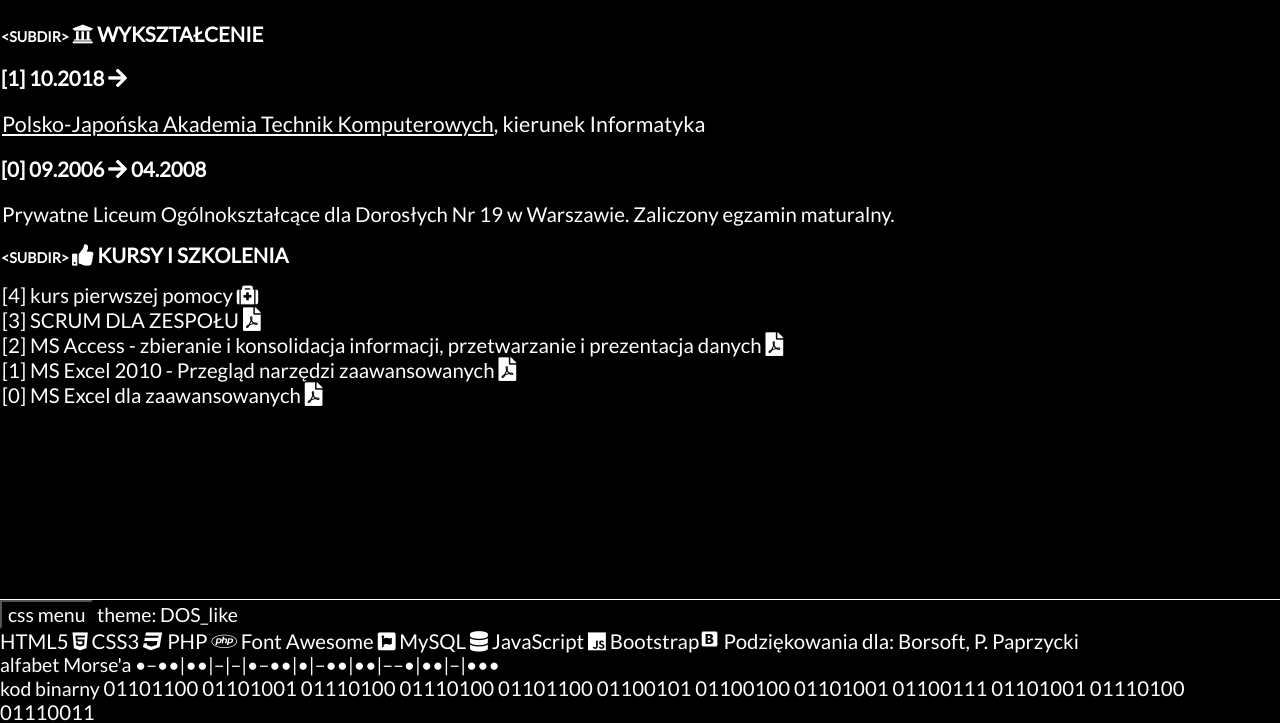
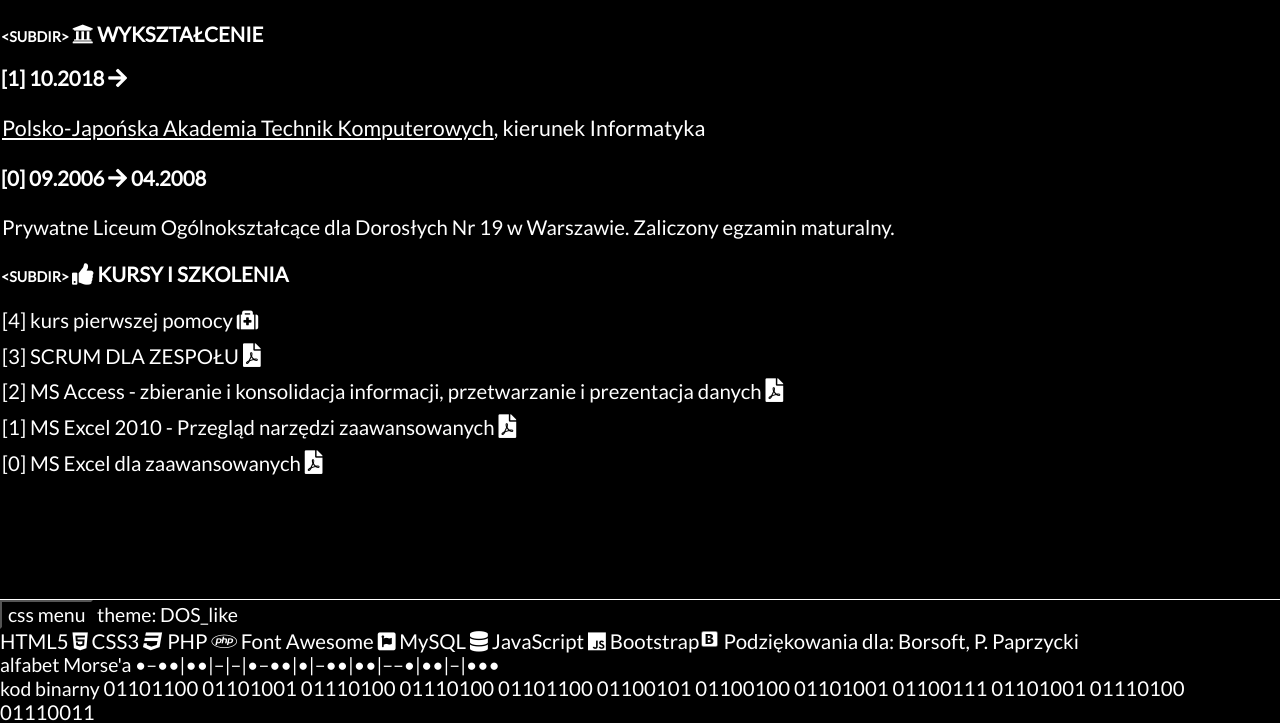
Before and after one commit to littledigits/cv, a PHP site: the page made by cv_html+php+sql+js/education_courses.php in a window 1280 px wide. Shown: the part 53-776 px from the top of the page. Run offline with PHP 8.4, Linux system fonts and the light colour scheme; some web fonts are replaced.

Commit message:
Update css/style-dos-like.css
line-height to improve readability

```diff
--- a/css/style-dos-like.css
+++ b/css/style-dos-like.css
@@ -37,6 +37,7 @@ h3.clickable {cursor: pointer;}
 /*#display_hidden {visibility: hidden;}*/
 
 p {margin: 1px;}
+article p {line-height: 170%;}
 h3#zero{counter-reset: licznik;}
 h3#zero:before{content: "[0] "}
 h3#other::before{counter-increment: licznik;content: "[" counter(licznik) "] ";}
```
